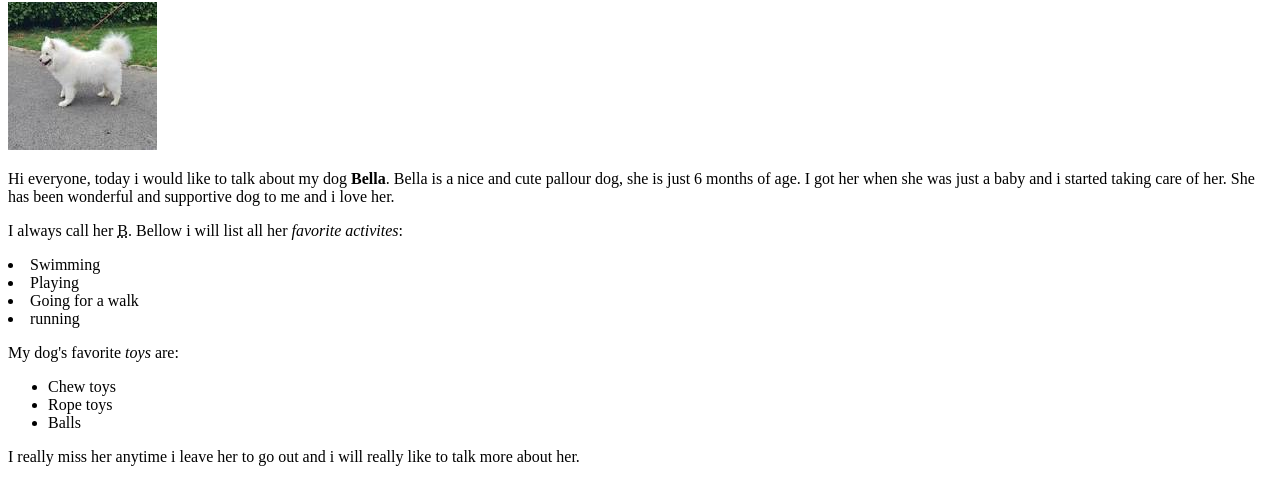
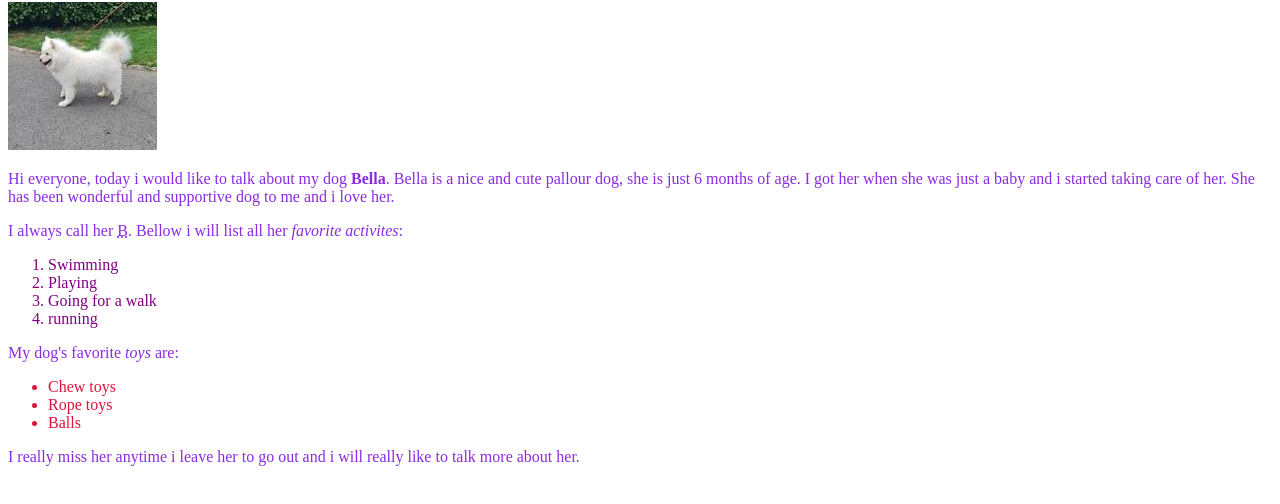
Before and after one commit to oluwaseunadeyemi/Pet-website, a plain HTML site: page index.html in a window 1280 px wide. Shown: the part 78-582 px from the top of the page. Drawn offline with Linux system fonts and the light colour scheme.

Commit message:
add colour to text

```diff
--- a/CSS/styles.css
+++ b/CSS/styles.css
@@ -2,3 +2,13 @@ h1{
     color: chocolate;
     text-decoration: underline;
 }
+p{
+    color: blueviolet;
+}
+ul{
+    color: crimson;
+
+}
+ol{
+    color: purple;
+}
--- a/index.html
+++ b/index.html
@@ -11,20 +11,20 @@
     <img src="dog.jpeg" alt="">
 
     <p>Hi everyone, today i would like to talk about my dog <strong>Bella</strong>. Bella is a nice and cute pallour dog, she is just 6 months of age. I got her when she was just a baby and i started taking care of her. She has been wonderful and supportive dog to me and i love her. </p>
-    <p>I always call her <abbr title="Bella">B</abbr>. Bellow i will list all her <em>favorite activites</em>:
+    <p>I always call her <abbr title="Bella">B</abbr>. Bellow i will list all her <em>favorite activites</em>:</p>
+    <ol>
         <li>Swimming</li>
         <li>Playing</li>
         <li>Going for a walk</li>
         <li>running</li>
     </ol>
-    </p>
-    <p> My dog's favorite <em>toys</em> are:
+
+    <p> My dog's favorite <em>toys</em> are:</p>
         <ul>
             <li>Chew toys</li>
             <li>Rope toys</li>
             <li>Balls</li>
         </ul>
-    </p>
 
     <p>I really miss her anytime i leave her to go out and i will really like to talk more about her.</p>
 
```
